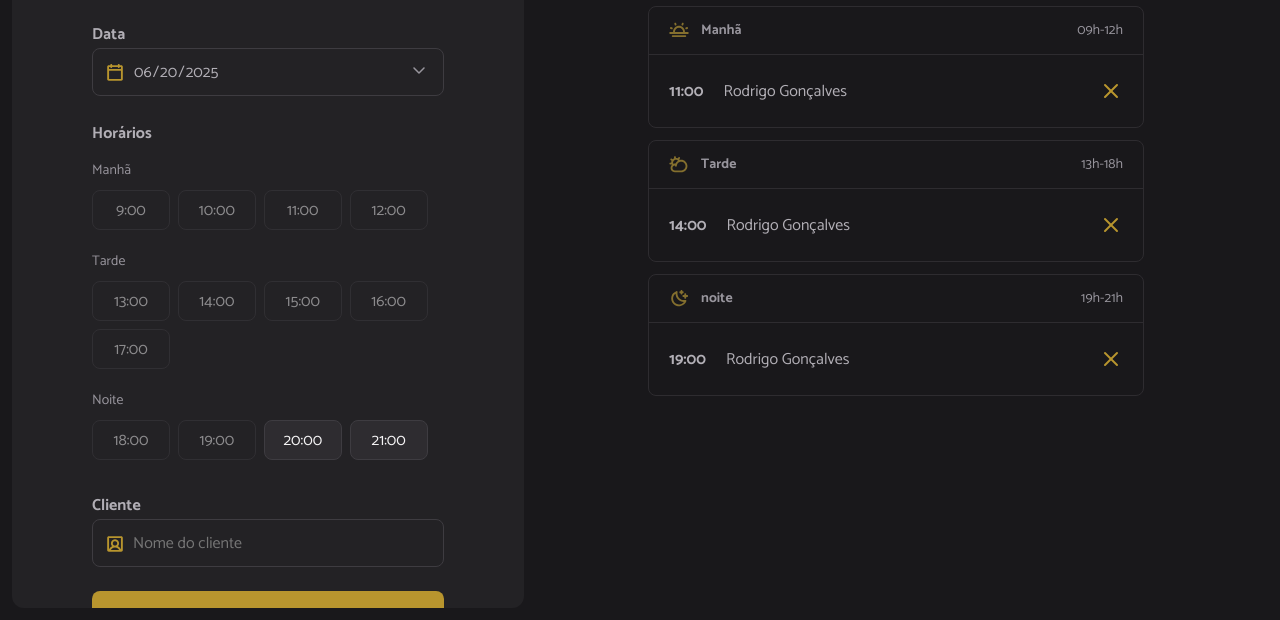
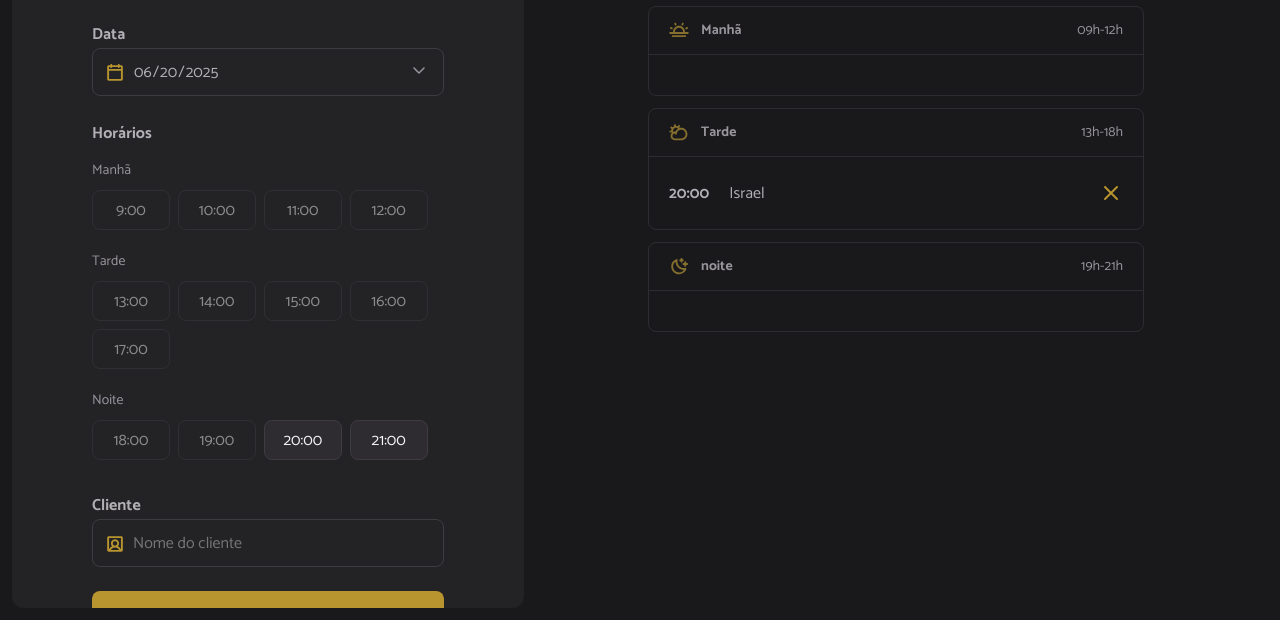
Before and after one commit to israeltx/n5-hairday, a website built with webpack: page index.html in a window 1280 px wide. Shown: the part 180-800 px from the top of the page. Built offline with nearby package versions, Linux system fonts and the light colour scheme; data requests are answered from the project's data file.

Commit message:
Render the schedules for the day

```diff
--- a/index.html
+++ b/index.html
@@ -88,7 +88,7 @@
           </header>
           <ul id="period-morning" class="period">
             <!-- Exemplo  -->
-            <li>
+            <!-- <li>
               <strong>11:00</strong>
               <span>Rodrigo Gonçalves</span>
               <img
@@ -96,7 +96,7 @@
                 alt="Cancelar"
                 class="cancel-icon"
               />
-            </li>
+            </li> -->
           </ul>
         </section>
 
@@ -108,7 +108,7 @@
           </header>
           <ul id="period-afternoon" class="period">
             <!-- Exemplo -->
-            <li>
+            <!-- <li>
               <strong>14:00</strong>
               <span>Rodrigo Gonçalves</span>
               <img
@@ -116,7 +116,7 @@
                 alt="Cancelar"
                 class="cancel-icon"
               />
-            </li>
+            </li> -->
           </ul>
         </section>
 
@@ -128,7 +128,7 @@
           </header>
           <ul id="period-night" class="period">
             <!-- Exemplo -->
-            <li>
+            <!-- <li>
               <strong>19:00</strong>
               <span>Rodrigo Gonçalves</span>
               <img
@@ -136,7 +136,7 @@
                 alt="Cancelar"
                 class="cancel-icon"
               />
-            </li>
+            </li> -->
           </ul>
         </section>
       </aside>
--- a/server.json
+++ b/server.json
@@ -2,7 +2,7 @@
   "schedules": [
     {
       "id": 1750446339704,
-      "name": "Israel Teixeira",
+      "name": "Israel",
       "when": "2025-06-20T20:00:00.000Z"
     }
   ]
--- a/src/modules/schedules/load.js
+++ b/src/modules/schedules/load.js
@@ -1,4 +1,5 @@
 import { scheduleFetchByDay } from "../../services/schedule-fetch-by-day.js";
+import { scheduleShow } from '../schedules/show.js'
 import { hoursLoad } from "../form/hours-load.js";
 
 
@@ -11,7 +12,9 @@ export async function schedulesDay() {
 
   // Search the schedule on the API
   const dailySchedules = await scheduleFetchByDay({date})
-  console.log(dailySchedules);
+
+  // Render schudules
+  scheduleShow({dailySchedules})
 
   // Render available hours
   hoursLoad({date})
--- /dev/null
+++ b/src/modules/schedules/show.js
@@ -0,0 +1,52 @@
+import dayjs from "dayjs";
+
+// Select the time periods
+const periodMorning = document.getElementById('period-morning')
+const periodAfternoon = document.getElementById('period-afternoon')
+const periodNight = document.getElementById('period-night')
+
+export function scheduleShow({dailySchedules}) {
+  try {
+    // Clear the ul for good measure
+    periodMorning.innerHTML = ''
+    periodAfternoon.innerHTML = ''
+    periodNight.innerHTML = ''
+
+    // Render schedules by time period
+    dailySchedules.forEach((schedule) => {
+      const item = document.createElement('li')
+      const time = document.createElement('strong')
+      const name = document.createElement('span')
+
+      // Add schedule ID
+      item.setAttribute('data-id', schedule.id)
+
+      time.textContent = dayjs(schedule.when).format('HH:mm')
+      name.textContent = schedule.name
+
+      // Create cancel icon
+      const cancelIcon = document.createElement('img')
+      cancelIcon.classList.add('cancel-icon')
+      cancelIcon.setAttribute('src', './src/assets/cancel.svg')
+      cancelIcon.setAttribute('alt', 'Cancelar')
+
+      // Add the icon on the item
+      item.append(time, name, cancelIcon)
+
+      // Get the hour only
+      const hour = dayjs(schedule.when).hour()
+
+      // Render the time period
+      if (hour <= 12) {
+        periodMorning.appendChild(item)
+      } else if (hour > 12) {
+        periodAfternoon.appendChild(item)
+      } else {
+        periodNight.appendChild(item)
+      }
+    })
+  } catch (error) {
+    alert('Não foi possível exibir os agendamentos')
+    console.log(error);
+  }
+}
```
